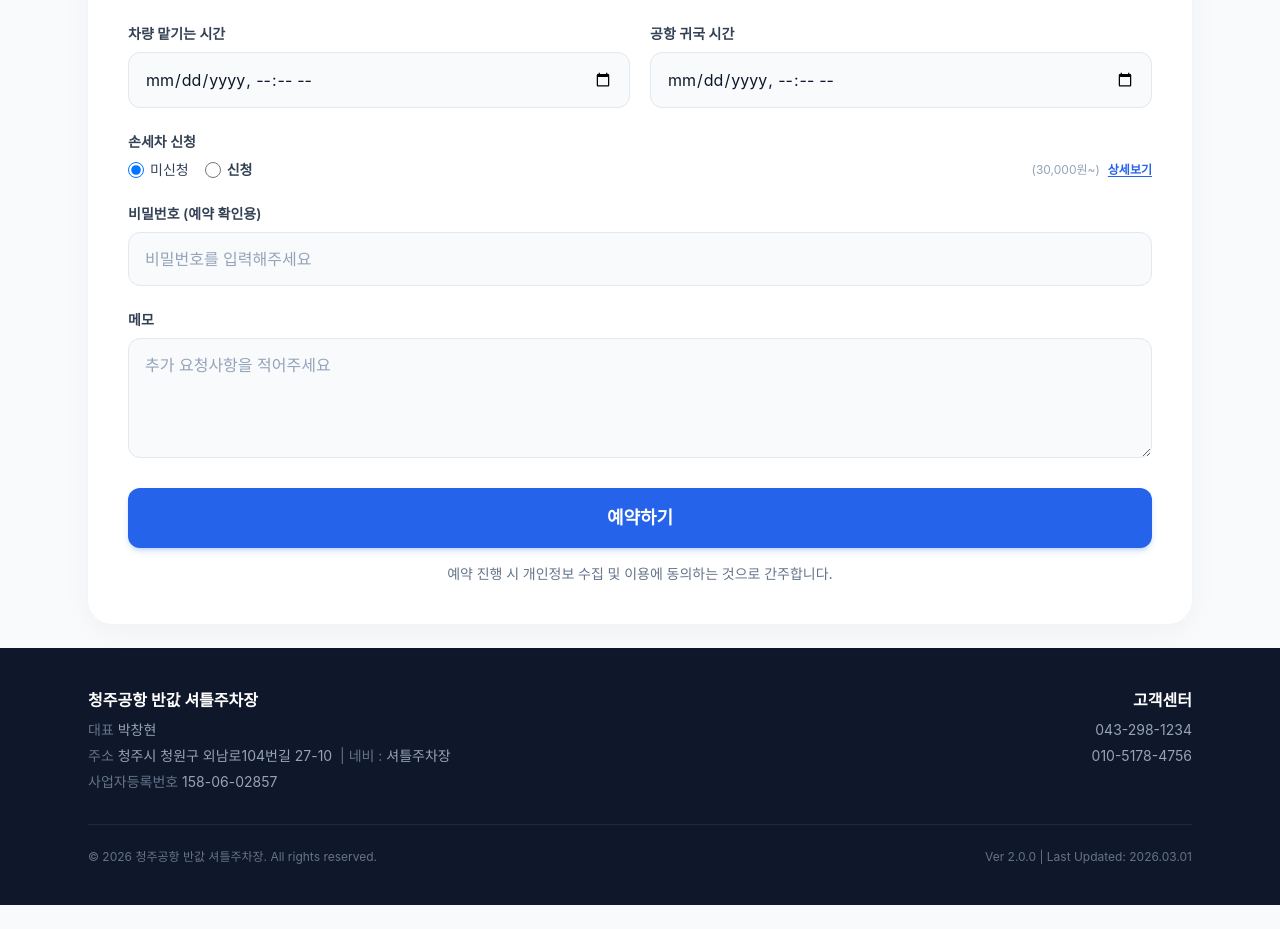
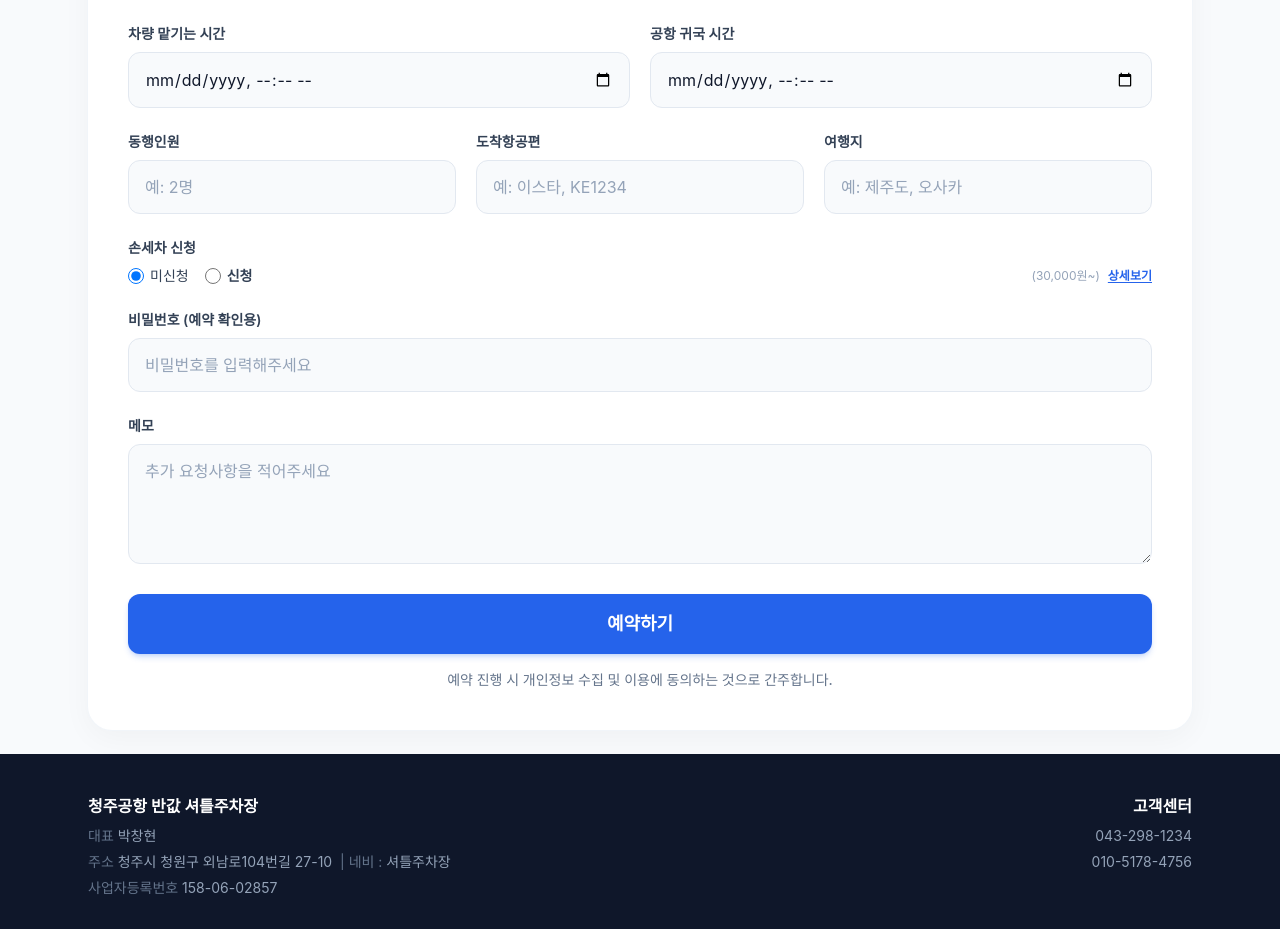
Before and after one commit to blueeye2024/parking, a React (Vite) app in the folder frontend/: page / in a window 1280 px wide. Shown: the part 1020-1949 px from the top of the page. Before the commit the page ends 1925 px from the top, so only its background shows below. Built offline with nearby package versions, Linux system fonts and the light colour scheme; a web font is replaced by a local one.

Commit message:
feat: add reservation fields (companions, flight_number, destination) and update SMS

```diff
--- a/frontend/src/components/Admin.jsx
+++ b/frontend/src/components/Admin.jsx
@@ -81,8 +81,8 @@ const Admin = () => {
         // Text search
         if (searchText) {
             const q = searchText.toLowerCase();
-            const match = [r.name, r.phone, r.car_number, r.car_type]
-                .some(v => v && v.toLowerCase().includes(q));
+            const match = [r.name, r.phone, r.car_number, r.car_type, r.companions, r.flight_number, r.destination]
+                .some(v => v && String(v).toLowerCase().includes(q));
             if (!match) return false;
         }
         // Date range (based on created_at)
@@ -219,6 +219,9 @@ const Admin = () => {
                                     <th className="px-5 py-4 text-left font-semibold text-slate-500 whitespace-nowrap">ID</th>
                                     <th className="px-5 py-4 text-left font-semibold text-slate-500 whitespace-nowrap">예약자</th>
                                     <th className="px-5 py-4 text-left font-semibold text-slate-500 whitespace-nowrap">연락처</th>
+                                    <th className="px-5 py-4 text-left font-semibold text-slate-500 whitespace-nowrap">동행</th>
+                                    <th className="px-5 py-4 text-left font-semibold text-slate-500 whitespace-nowrap">항공편</th>
+                                    <th className="px-5 py-4 text-left font-semibold text-slate-500 whitespace-nowrap">여행지</th>
                                     <th className="px-5 py-4 text-left font-semibold text-slate-500 whitespace-nowrap">차량</th>
                                     <th className="px-5 py-4 text-left font-semibold text-slate-500 whitespace-nowrap">입고</th>
                                     <th className="px-5 py-4 text-left font-semibold text-slate-500 whitespace-nowrap">출고</th>
@@ -235,6 +238,9 @@ const Admin = () => {
                                         <td className="px-5 py-4 text-slate-400 whitespace-nowrap">#{r.id}</td>
                                         <td className="px-5 py-4 font-semibold text-slate-900 whitespace-nowrap">{r.name}</td>
                                         <td className="px-5 py-4 text-slate-600 whitespace-nowrap">{r.phone}</td>
+                                        <td className="px-5 py-4 text-slate-600 whitespace-nowrap">{r.companions || '-'}</td>
+                                        <td className="px-5 py-4 text-slate-600 whitespace-nowrap">{r.flight_number || '-'}</td>
+                                        <td className="px-5 py-4 text-slate-600 whitespace-nowrap">{r.destination || '-'}</td>
                                         <td className="px-5 py-4 whitespace-nowrap">
                                             <span className="text-slate-500">{r.car_type}</span>
                                             <span className="font-semibold text-slate-900 ml-1">{r.car_number}</span>
--- a/frontend/src/components/CheckReservation.jsx
+++ b/frontend/src/components/CheckReservation.jsx
@@ -100,6 +100,9 @@ const CheckReservation = () => {
                                     { label: '차량번호', value: reservation.car_number },
                                     { label: '맡기는 시간', value: formatDate(reservation.drop_off_time) },
                                     { label: '공항 귀국 시간', value: formatDate(reservation.pick_up_time) },
+                                    { label: '동행인원', value: reservation.companions || '없음' },
+                                    { label: '도착항공편', value: reservation.flight_number || '미기재' },
+                                    { label: '여행지', value: reservation.destination || '미기재' },
                                     ...(reservation.memo ? [{ label: '메모', value: reservation.memo }] : []),
                                 ].map((row, i) => (
                                     <div key={i} className="flex py-3.5">
--- a/frontend/src/components/Reserve.jsx
+++ b/frontend/src/components/Reserve.jsx
@@ -9,6 +9,9 @@ const Reserve = () => {
         phone: '',
         drop_off_time: '',
         pick_up_time: '',
+        companions: '',
+        flight_number: '',
+        destination: '',
         memo: '',
         password: '',
         hand_wash: 'N'
@@ -59,7 +62,7 @@ const Reserve = () => {
             setStatus({ type: 'success', message: '예약이 성공적으로 완료되었습니다! 입력하신 번호로 확인 문자가 발송됩니다.' });
             setFormData({
                 car_type: '', car_number: '', name: '', phone: '',
-                drop_off_time: '', pick_up_time: '', memo: '', password: '', hand_wash: 'N'
+                drop_off_time: '', pick_up_time: '', companions: '', flight_number: '', destination: '', memo: '', password: '', hand_wash: 'N'
             });
         } catch (err) {
             console.error(err);
@@ -160,6 +163,9 @@ const Reserve = () => {
                                     { label: '차량번호', value: completedReservation.car_number },
                                     { label: '맡기는 시간', value: formatDateTime(completedReservation.drop_off_time) },
                                     { label: '공항 귀국 시간', value: formatDateTime(completedReservation.pick_up_time) },
+                                    { label: '동행인원', value: completedReservation.companions || '없음' },
+                                    { label: '도착항공편', value: completedReservation.flight_number || '미기재' },
+                                    { label: '여행지', value: completedReservation.destination || '미기재' },
                                     { label: '이용일수', value: `${completedReservation.days}일` },
                                     { label: '예상 금액', value: `${completedReservation.price?.toLocaleString()}원` },
                                     { label: '손세차', value: completedReservation.hand_wash === 'Y' ? '신청 (3만원~)' : '미신청' },
@@ -213,6 +219,22 @@ const Reserve = () => {
                                 <div>
                                     <label className={labelClass}>공항 귀국 시간</label>
                                     <input type="datetime-local" className={inputClass} name="pick_up_time" value={formData.pick_up_time} onChange={handleChange} required />
+                                </div>
+                            </div>
+
+                            {/* Row 4: Travel Info */}
+                            <div className="grid grid-cols-1 md:grid-cols-3 gap-5">
+                                <div>
+                                    <label className={labelClass}>동행인원</label>
+                                    <input type="text" className={inputClass} name="companions" value={formData.companions} onChange={handleChange} placeholder="예: 2명" required />
+                                </div>
+                                <div>
+                                    <label className={labelClass}>도착항공편</label>
+                                    <input type="text" className={inputClass} name="flight_number" value={formData.flight_number} onChange={handleChange} placeholder="예: 이스타, KE1234" required />
+                                </div>
+                                <div>
+                                    <label className={labelClass}>여행지</label>
+                                    <input type="text" className={inputClass} name="destination" value={formData.destination} onChange={handleChange} placeholder="예: 제주도, 오사카" required />
                                 </div>
                             </div>
 
```
Also changed, not shown: 1 other file (tests, documents, lock files or other folders).
